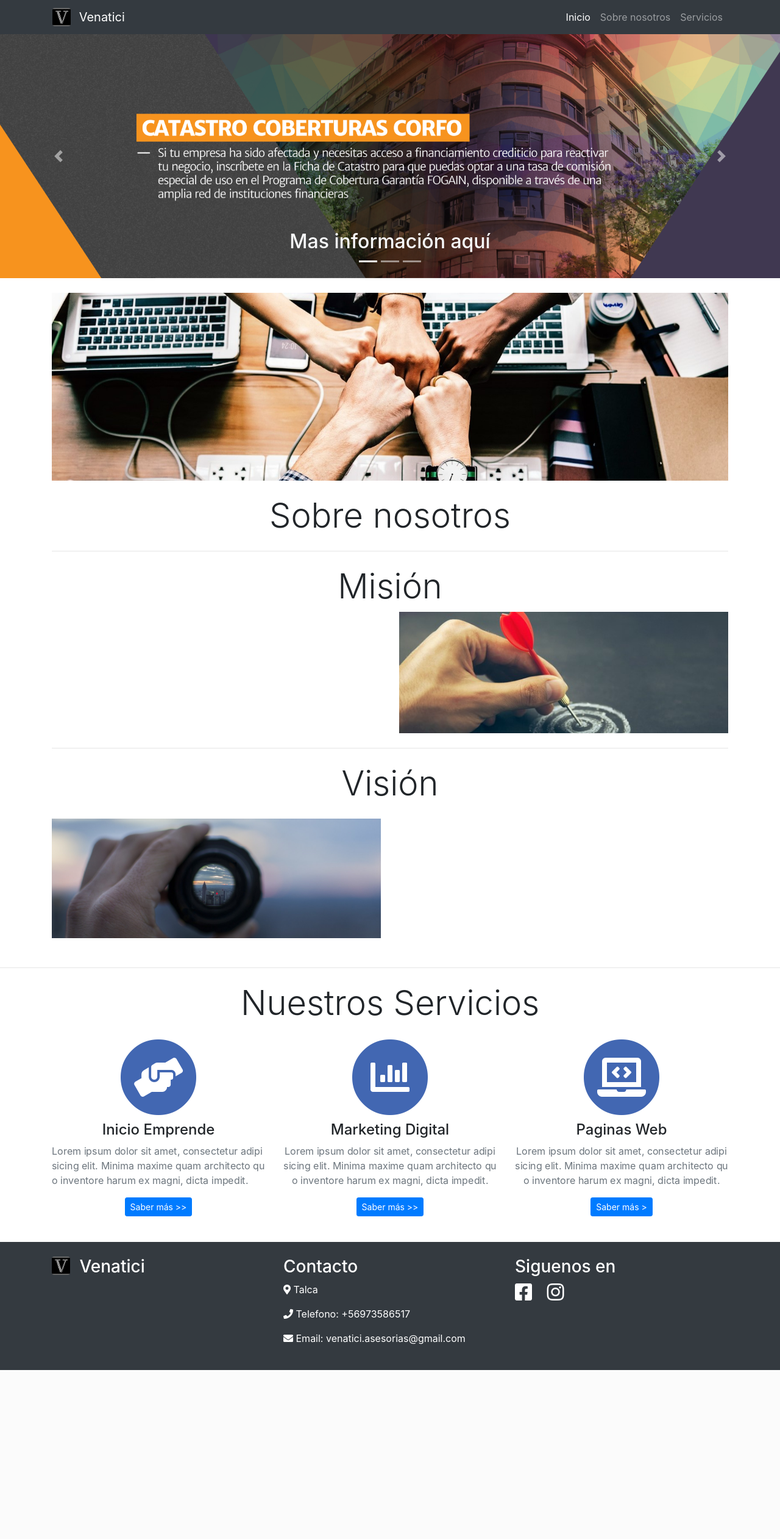
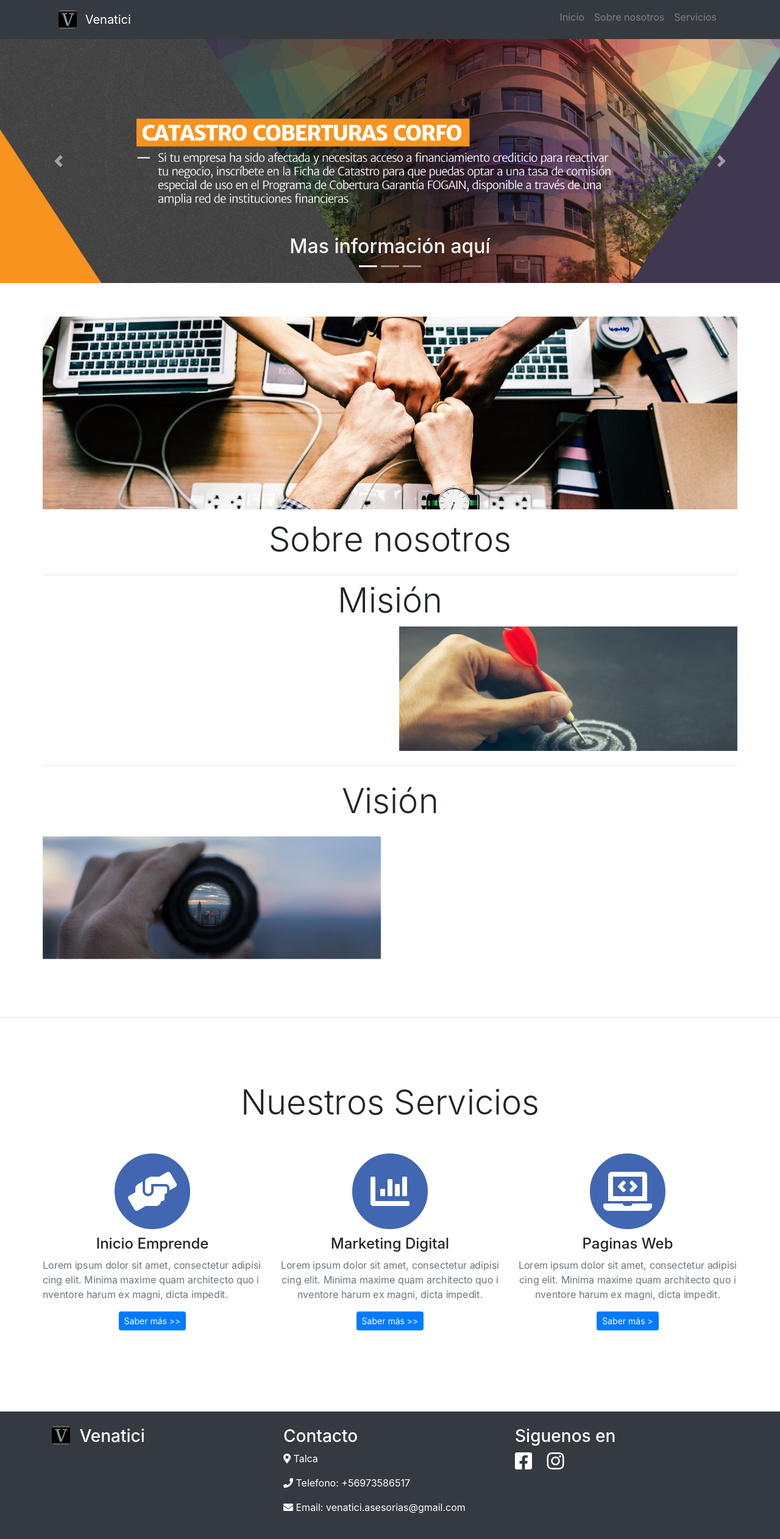
Before and after one commit to Coffee-Kode/Venatici-website, a CodeIgniter app: page /venatici-website/ in a window 1280 px wide. Shown: the whole page at 61% size. Before the commit the page ends 2246 px from the top, so only its background shows below. Run offline with CodeIgniter, Linux system fonts and the light colour scheme; data that the repository does not hold is empty.

Commit message:
fixed problemas and add effects navbar and text

```diff
--- a/application/views/website/footer.php
+++ b/application/views/website/footer.php
@@ -44,6 +44,9 @@
 <!--  -->
 <script type="text/javascript" src="assets/js/home.js"></script>
 
+<script type="text/javascript" src="assets/js/effect-navbar.js"></script>
+<script type="text/javascript" src="assets/js/effect-text.js"></script>
+
 
 
 
--- a/application/views/website/header.php
+++ b/application/views/website/header.php
@@ -11,6 +11,7 @@
   <link rel="stylesheet" href="assets/css/footer.css">
   <link rel="stylesheet" href="assets/css/develop_web.css">
   <link rel="stylesheet" href="assets/css/marketing.css">
+  <link rel="stylesheet" href="assets/css/header.css">
 
   <!-- Bootstrap CSS -->
   <link rel="stylesheet" href="assets/lib/bootstrap-4.4.1/css/bootstrap.min.css">
@@ -26,11 +27,11 @@
 </head>
 
 <body>
-  <div class="navbar-dark bg-dark sticky-top">
-    <nav class="navbar navbar-expand-md navbar-dark bg-dark container">
-      <a class="navbar-brand" href="home">
+
+    <nav  class="navbar navbar-expand-md my-navbar px-5 sticky-top">
+      <a class="navbar-brand text-white ml-5" href="home">
         <img src="assets/images/ic_venatici.jpg" width="30" height="30" class="d-inline-block align-top mr-2 rounded"
-          alt="">
+          alt="" href="home">
         Venatici</a>
 
     <!--Start NavBar-->
@@ -39,20 +40,21 @@
         <span class="navbar-toggler-icon"></span>
       </button>
 
-      <div class="collapse navbar-collapse" id="navbarSupportedContent">
+      <div class="collapse navbar-collapse mr-5 pb-2" id="navbarSupportedContent">
         <ul class="navbar-nav ml-auto">
           <li class="nav-item active">
-            <a class="nav-link iconos" href="home">Inicio <span class="sr-only">(current)</span></a>
+            <a class="nav-link iconos" href="#section_carousel">Inicio <span class="sr-only">(current)</span></a>
           </li>
           <li class="nav-item">
-            <a class="nav-link" href="#">Sobre nosotros</a>
+            <a class="nav-link" href="#section_about_us">Sobre nosotros</a>
           </li>
           <li class="nav-item">
-            <a class="nav-link" href="#">Servicios</a>
+            <a class="nav-link" href="#section_services">Servicios</a>
           </li>
         </ul>
       </div>
+
     </nav>
-  </div>
+
   <main style="margin-bottom: 10%;">
     <!-- Finish NavBar-->
--- a/application/views/website/home.php
+++ b/application/views/website/home.php
@@ -1,10 +1,10 @@
 <!-- Start Carousel-->
 
-<div id="carouselExampleIndicators" class="carousel slide" data-ride="carousel">
+<div id="section_carousel" class="carousel slide" data-ride="carousel">
   <ol class="carousel-indicators">
-    <li data-target="#carouselExampleIndicators" data-slide-to="0" class="active"></li>
-    <li data-target="#carouselExampleIndicators" data-slide-to="1"></li>
-    <li data-target="#carouselExampleIndicators" data-slide-to="2"></li>
+    <li data-target="#section_carousel" data-slide-to="0" class="active"></li>
+    <li data-target="#section_carousel" data-slide-to="1"></li>
+    <li data-target="#section_carousel" data-slide-to="2"></li>
   </ol>
   <div class="carousel-inner">
     <div class="carousel-item active">
@@ -29,29 +29,27 @@
     </div>
   </div>
 
-  <a class="carousel-control-prev" href="#carouselExampleIndicators" role="button" data-slide="prev">
+  <a class="carousel-control-prev" href="#section_carousel" role="button" data-slide="prev">
     <span class="carousel-control-prev-icon" aria-hidden="true"></span>
     <span class="sr-only">Anterior</span>
   </a>
-  <a class="carousel-control-next" href="#carouselExampleIndicators" role="button" data-slide="next">
+  <a class="carousel-control-next" href="#section_carousel" role="button" data-slide="next">
     <span class="carousel-control-next-icon" aria-hidden="true"></span>
     <span class="sr-only">Siguiente</span>
   </a>
 </div>
-
 <!-- finish Carousel-->
 
 <!-- start About us-->
-<div class="container my-4">
+<div id="section_about_us"class="container">
 
-  <img src="assets/images/teamwork.jpg" class="img-fluid mb-4">
-  <h1 class="display-4 text-center mb-4">Sobre nosotros</h1>
-  <p id="about_us" class="lead text-justify text-dark">
-  </p>
+  <img src="assets/images/teamwork.jpg" class="img-fluid mb-3">
+  <h1 id="title_about_us" class="display-4 text-center mb-4">Sobre nosotros</h1>
+  <p id="about_us" class="lead text-justify text-dark"></p>
 
-  <hr class="my-4">
+  <hr class="my-2">
 
-  <h2 class="display-4 text-center">Misión</h2>
+  <h2 id="title_mission" class="display-4 text-center">Misión</h2>
   <div class="row mb-4">
     <div class="col-md-6">
       <p id="mission" class="lead text-justify text-dark">
@@ -64,7 +62,7 @@
   </div>
   <hr class="my-4">
 
-  <h2 class="display-4 text-center mb-4">Visión</h2>
+  <h2 id="title_vision"class="display-4 text-center mb-4">Visión</h2>
 
   <div class="row mb-4">
     <div class="col-md-6">
@@ -80,18 +78,18 @@
 
 </div>
 
-<hr class="mt-5 mb-4">
+<hr>
 <!-- finish About us-->
 
 <!-- Services -->
-<div class="container">
+<div id="section_services" class="container">
 
   <div class="text-center">
-    <h2 class="display-4 text-center mb-4">Nuestros Servicios</h2>
+    <h2 id="title_services" class="display-4 text-center mb-4">Nuestros Servicios</h2>
 
   </div>
 
-  <div class="row text-center">
+  <div class="row text-center mt-5">
     <div class="col-md-4">
       <span class="fa-stack fa-4x mb-2">
         <i class="fas fa-circle fa-stack-2x color_icon"></i>
--- /dev/null
+++ b/assets/css/header.css
@@ -0,0 +1,20 @@
+.my-navbar{
+    background: #343a40 ;
+    color: white;
+}
+
+.navbar-nav>li>a{
+    color:gray;
+}
+
+.navbar-nav>li>:hover{
+    border-bottom: 1px solid gray;
+    color: white;
+}
+
+.navbar-brand{
+    color: white;
+}
+.navbar-brand:hover{
+    color: #f0f0f0;
+}
--- a/assets/css/home.css
+++ b/assets/css/home.css
@@ -22,11 +22,21 @@
   margin-top: 20px;
 }
 
+#section_about_us{
+  padding: 55px 0 55px 0;
+}
+
+#section_services{
+  padding: 90px 0 90px 0;
+}
 
 .char{
   animation: an 1s ease-out 1 both;
   display: inline-block;
 }
+
+
+
 
 @keyframes an{
   from{
--- a/assets/css/marketing.css
+++ b/assets/css/marketing.css
@@ -27,13 +27,13 @@
 .price-head h3{
     color: #fff;
     font-size: 30px;
-    font-weight: bold;
+    font-weight: normal;
     margin-bottom: 5px;
     text-transform: uppercase;
 }
 .price-head p{
     font-size: 25px;
-    color: #ccc;
+    color: #fff;
     font-weight: bold;
     line-height: 30px;
 }
--- a/assets/js/custom-home.js
+++ /dev/null
@@ -1,113 +0,0 @@
-
-        //Start Effect Code
-        var text = document.getElementById("text");
-        var newDom = '';
-        var animationDelay = 6;
-
-        for(let i = 0; i < text.innerText.length; i++)
-        {
-            newDom += '<span class="char">' + (text.innerText[i] == ' ' ? '&nbsp;' : text.innerText[i])+ '</span>';
-        }
-
-        text.innerHTML = newDom;
-        var length = text.children.length;
-
-        for(let i = 0; i < length; i++)
-        {
-            text.children[i].style['animation-delay'] = animationDelay * i + 'ms';
-        }
-        //Finish Effect Code
-
-        //Start Effect Code
-        var text = document.getElementById("text2");
-        var newDom = '';
-        var animationDelay = 6;
-
-        for(let i = 0; i < text.innerText.length; i++)
-        {
-            newDom += '<span class="char">' + (text.innerText[i] == ' ' ? '&nbsp;' : text.innerText[i])+ '</span>';
-        }
-
-        text.innerHTML = newDom;
-        var length = text.children.length;
-
-        for(let i = 0; i < length; i++)
-        {
-            text.children[i].style['animation-delay'] = animationDelay * i + 'ms';
-        }
-
-        //Finish Effect Code
-
-        //Start Effect Code
-        var text = document.getElementById("text3");
-        var newDom = '';
-        var animationDelay = 6;
-
-        for(let i = 0; i < text.innerText.length; i++)
-        {
-            newDom += '<span class="char">' + (text.innerText[i] == ' ' ? '&nbsp;' : text.innerText[i])+ '</span>';
-        }
-
-        text.innerHTML = newDom;
-        var length = text.children.length;
-
-        for(let i = 0; i < length; i++)
-        {
-            text.children[i].style['animation-delay'] = animationDelay * i + 'ms';
-        }
-            //Finish Effect Code
-
-                    //Start Effect Code
-        var text = document.getElementById("about_us");
-        var newDom = '';
-        var animationDelay = 6;
-
-        for(let i = 0; i < text.innerText.length; i++)
-        {
-            newDom += '<span class="char">' + (text.innerText[i] == ' ' ? '&nbsp;' : text.innerText[i])+ '</span>';
-        }
-
-        text.innerHTML = newDom;
-        var length = text.children.length;
-
-        for(let i = 0; i < length; i++)
-        {
-            text.children[i].style['animation-delay'] = animationDelay * i + 'ms';
-        }
-            //Finish Effect Code
-                    //Start Effect Code
-        var text = document.getElementById("mission");
-        var newDom = '';
-        var animationDelay = 6;
-
-        for(let i = 0; i < text.innerText.length; i++)
-        {
-            newDom += '<span class="char">' + (text.innerText[i] == ' ' ? '&nbsp;' : text.innerText[i])+ '</span>';
-        }
-
-        text.innerHTML = newDom;
-        var length = text.children.length;
-
-        for(let i = 0; i < length; i++)
-        {
-            text.children[i].style['animation-delay'] = animationDelay * i + 'ms';
-        }
-            //Finish Effect Code
-                    //Start Effect Code
-        var text = document.getElementById("vision");
-        var newDom = '';
-        var animationDelay = 6;
-
-        for(let i = 0; i < text.innerText.length; i++)
-        {
-            newDom += '<span class="char">' + (text.innerText[i] == ' ' ? '&nbsp;' : text.innerText[i])+ '</span>';
-        }
-
-        text.innerHTML = newDom;
-        var length = text.children.length;
-
-        for(let i = 0; i < length; i++)
-        {
-            text.children[i].style['animation-delay'] = animationDelay * i + 'ms';
-        }
-            //Finish Effect Code
--- /dev/null
+++ b/assets/js/effect-navbar.js
@@ -0,0 +1,56 @@
+$(window).scroll(function (event) {
+  var scroll = $(window).scrollTop();
+  effect_text("text")
+  effect_text("text2")
+  effect_text("text3")
+  effect_text("title_about_us")
+  effect_text("title_mission")
+  effect_text("title_vision")
+  effect_text("title_services")
+});
+
+$("a").on('click', function(event) {
+    if (this.hash !== "") {
+
+      event.preventDefault();
+
+      var hash = this.hash;
+
+      $('html, body').animate({
+        scrollTop: $(hash).offset().top
+      }, 'slow', function(){
+
+        window.location.hash = hash;
+        effect_text("text")
+        effect_text("text2")
+        effect_text("text3")
+        effect_text("title_about_us")
+        effect_text("title_mission")
+        effect_text("title_vision")
+        effect_text("title_services")
+      });
+
+    }
+  });
+
+
+
+  function effect_text(id){
+    //Start Effect Code
+var text = document.getElementById(id);
+var newDom = '';
+var animationDelay = 6;
+
+for (let i = 0; i < text.innerText.length; i++) {
+    newDom += '<span class="char">' + (text.innerText[i] == ' ' ? '&nbsp;' : text.innerText[i]) + '</span>';
+}
+
+text.innerHTML = newDom;
+var length = text.children.length;
+
+for (let i = 0; i < length; i++) {
+    text.children[i].style['animation-delay'] = animationDelay * i + 'ms';
+}
+//Finish Effect Code
+
+  }
--- /dev/null
+++ b/assets/js/effect-text.js
@@ -0,0 +1,104 @@
+
+//Start Effect Code
+var text = document.getElementById("text");
+var newDom = '';
+var animationDelay = 6;
+
+for (let i = 0; i < text.innerText.length; i++) {
+    newDom += '<span class="char">' + (text.innerText[i] == ' ' ? '&nbsp;' : text.innerText[i]) + '</span>';
+}
+
+text.innerHTML = newDom;
+var length = text.children.length;
+
+for (let i = 0; i < length; i++) {
+    text.children[i].style['animation-delay'] = animationDelay * i + 'ms';
+}
+//Finish Effect Code
+
+//Start Effect Code
+var text = document.getElementById("text2");
+var newDom = '';
+var animationDelay = 6;
+
+for (let i = 0; i < text.innerText.length; i++) {
+    newDom += '<span class="char">' + (text.innerText[i] == ' ' ? '&nbsp;' : text.innerText[i]) + '</span>';
+}
+
+text.innerHTML = newDom;
+var length = text.children.length;
+
+for (let i = 0; i < length; i++) {
+    text.children[i].style['animation-delay'] = animationDelay * i + 'ms';
+}
+
+//Finish Effect Code
+
+//Start Effect Code
+var text = document.getElementById("text3");
+var newDom = '';
+var animationDelay = 6;
+
+for (let i = 0; i < text.innerText.length; i++) {
+    newDom += '<span class="char">' + (text.innerText[i] == ' ' ? '&nbsp;' : text.innerText[i]) + '</span>';
+}
+
+text.innerHTML = newDom;
+var length = text.children.length;
+
+for (let i = 0; i < length; i++) {
+    text.children[i].style['animation-delay'] = animationDelay * i + 'ms';
+}
+//Finish Effect Code
+
+//Start Effect Code
+var text = document.getElementById("title_about_us");
+var newDom = '';
+var animationDelay = 6;
+
+for (let i = 0; i < text.innerText.length; i++) {
+    newDom += '<span class="char">' + (text.innerText[i] == ' ' ? '&nbsp;' : text.innerText[i]) + '</span>';
+}
+
+text.innerHTML = newDom;
+var length = text.children.length;
+
+for (let i = 0; i < length; i++) {
+    text.children[i].style['animation-delay'] = animationDelay * i + 'ms';
+}
+//Finish Effect Code
+//Start Effect Code
+var text = document.getElementById("title_mission");
+var newDom = '';
+var animationDelay = 6;
+
+for (let i = 0; i < text.innerText.length; i++) {
+    newDom += '<span class="char">' + (text.innerText[i] == ' ' ? '&nbsp;' : text.innerText[i]) + '</span>';
+}
+
+text.innerHTML = newDom;
+var length = text.children.length;
+
+for (let i = 0; i < length; i++) {
+    text.children[i].style['animation-delay'] = animationDelay * i + 'ms';
+}
+//Finish Effect Code
+
+
+
+//Start Effect Code
+var text = document.getElementById("title_vision");
+var newDom = '';
+var animationDelay = 6;
+
+for (let i = 0; i < text.innerText.length; i++) {
+    newDom += '<span class="char">' + (text.innerText[i] == ' ' ? '&nbsp;' : text.innerText[i]) + '</span>';
+}
+
+text.innerHTML = newDom;
+var length = text.children.length;
+
+for (let i = 0; i < length; i++) {
+    text.children[i].style['animation-delay'] = animationDelay * i + 'ms';
+}
+                //Finish Effect Code
```
Also changed, not shown: assets/css/footer.css (line endings or trailing spaces).
